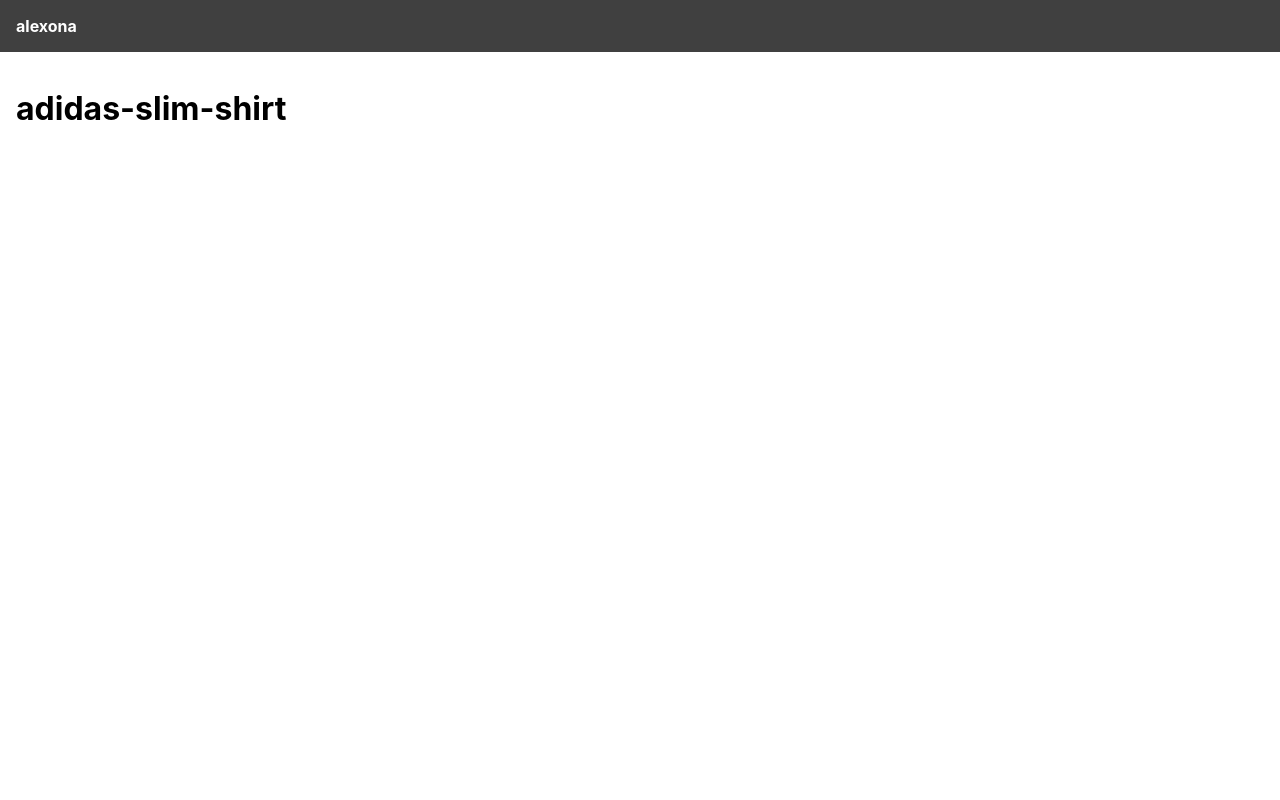
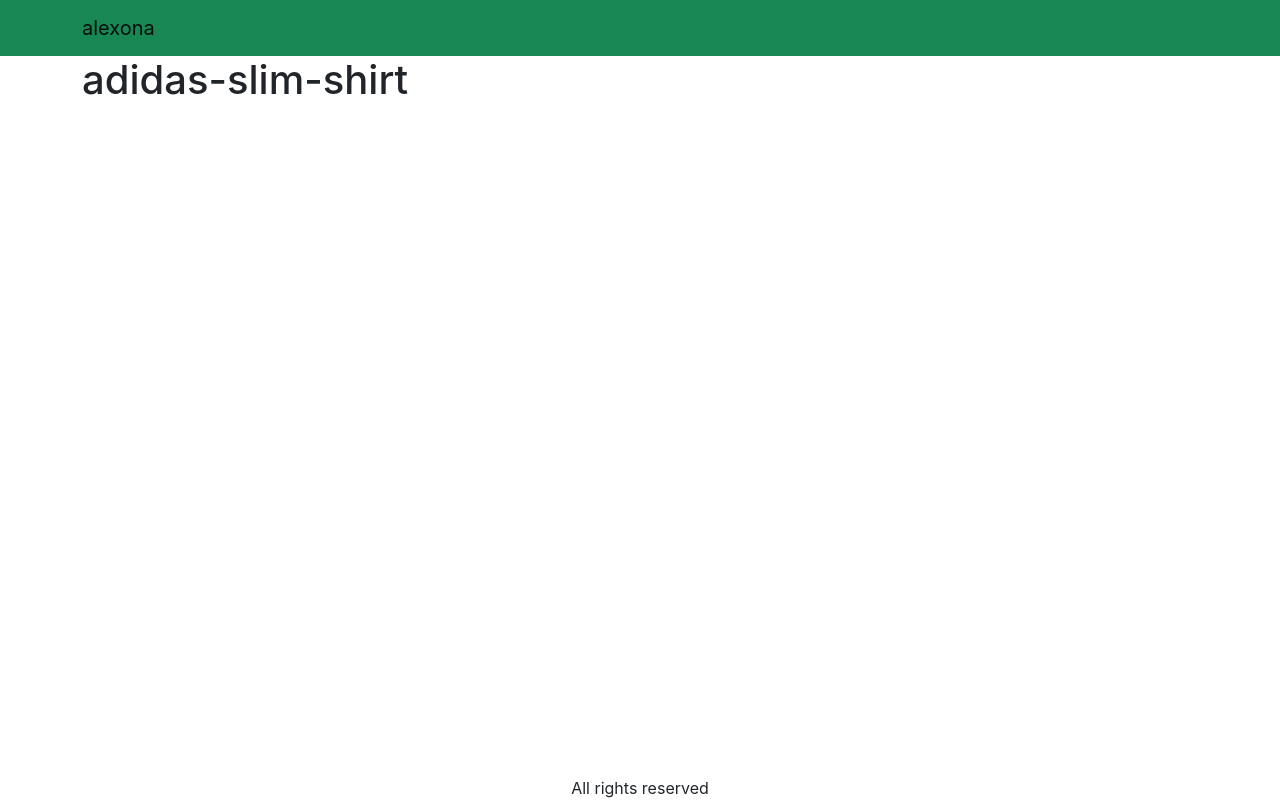
Before and after one commit to MSUMBA-art/alexona, a React (Create React App) app in the folder frontend/: page /product/adidas-slim-shirt in a window 1280 px wide. Built offline with nearby package versions, Linux system fonts and the light colour scheme.

Commit message:
installed pakages, added bootstrap Navbar, imported bootstrap css and add footer

```diff
--- a/frontend/package.json
+++ b/frontend/package.json
@@ -8,8 +8,11 @@
     "@testing-library/react": "^13.4.0",
     "@testing-library/user-event": "^13.5.0",
     "axios": "^1.3.4",
+    "bootstrap": "^5.2.3",
     "react": "^18.2.0",
+    "react-bootstrap": "^2.7.2",
     "react-dom": "^18.2.0",
+    "react-router-bootstrap": "^0.26.2",
     "react-router-dom": "^6.10.0",
     "react-scripts": "5.0.1",
     "use-reducer-logger": "^1.0.2",
--- a/frontend/src/App.js
+++ b/frontend/src/App.js
@@ -1,20 +1,34 @@
 import { BrowserRouter, Link, Route, Routes } from 'react-router-dom';
 import HomeScreen from './screens/HomeScreen';
 import ProductScreen from './screens/ProductScreen';
+import Navbar from 'react-bootstrap/Navbar';
+import Container from 'react-bootstrap/Container';
+import { LinkContainer } from 'react-router-bootstrap';
 
 function App() {
   return (
     <BrowserRouter>
-      <div>
+      <div className="d-flex flex-column site-container">
         <header>
-          <Link to="/">alexona</Link>
+          <Navbar bg="success" variant="primary">
+            <Container>
+              <LinkContainer to="/">
+                <Navbar.Brand>alexona</Navbar.Brand>
+              </LinkContainer>
+            </Container>
+          </Navbar>
         </header>
         <main>
-          <Routes>
-            <Route path="/product/:slug" element={<ProductScreen />} />
-            <Route path="/" element={<HomeScreen />} />
-          </Routes>
+          <Container>
+            <Routes>
+              <Route path="/product/:slug" element={<ProductScreen />} />
+              <Route path="/" element={<HomeScreen />} />
+            </Routes>
+          </Container>
         </main>
+        <footer>
+          <div className="text-center">All rights reserved </div>
+        </footer>
       </div>
     </BrowserRouter>
   );
--- a/frontend/src/index.css
+++ b/frontend/src/index.css
@@ -1,5 +1,5 @@
 body {
-  margin: 0;
+  margin-left: 0;
   font-family: -apple-system, BlinkMacSystemFont, 'Segoe UI', 'Roboto', 'Oxygen',
     'Ubuntu', 'Cantarell', 'Fira Sans', 'Droid Sans', 'Helvetica Neue',
     sans-serif;
@@ -7,21 +7,15 @@
   -moz-osx-font-smoothing: grayscale;
 }
 
-/* ======== HEADER ======  */
-header {
-  background-color: #404040;
-  padding: 1rem;
+.site-container {
+  min-height: 100vh;
 }
 
-header a {
-  color: #fff;
-  font-weight: bold;
-  text-decoration: none;
-}
+/* ======== HEADER ======  */
 
 /* ======= PRODUCT IN DATA.JS ========  */
 main {
-  padding: 1rem;
+  flex: 1;
 }
 
 .products {
--- a/frontend/src/index.js
+++ b/frontend/src/index.js
@@ -1,5 +1,6 @@
 import React from 'react';
 import ReactDOM from 'react-dom/client';
+import "bootstrap/dist/css/bootstrap.min.css"
 import './index.css';
 import App from './App';
 import reportWebVitals from './reportWebVitals';
```
Also changed, not shown: 1 other file (tests, documents, lock files or other folders).
